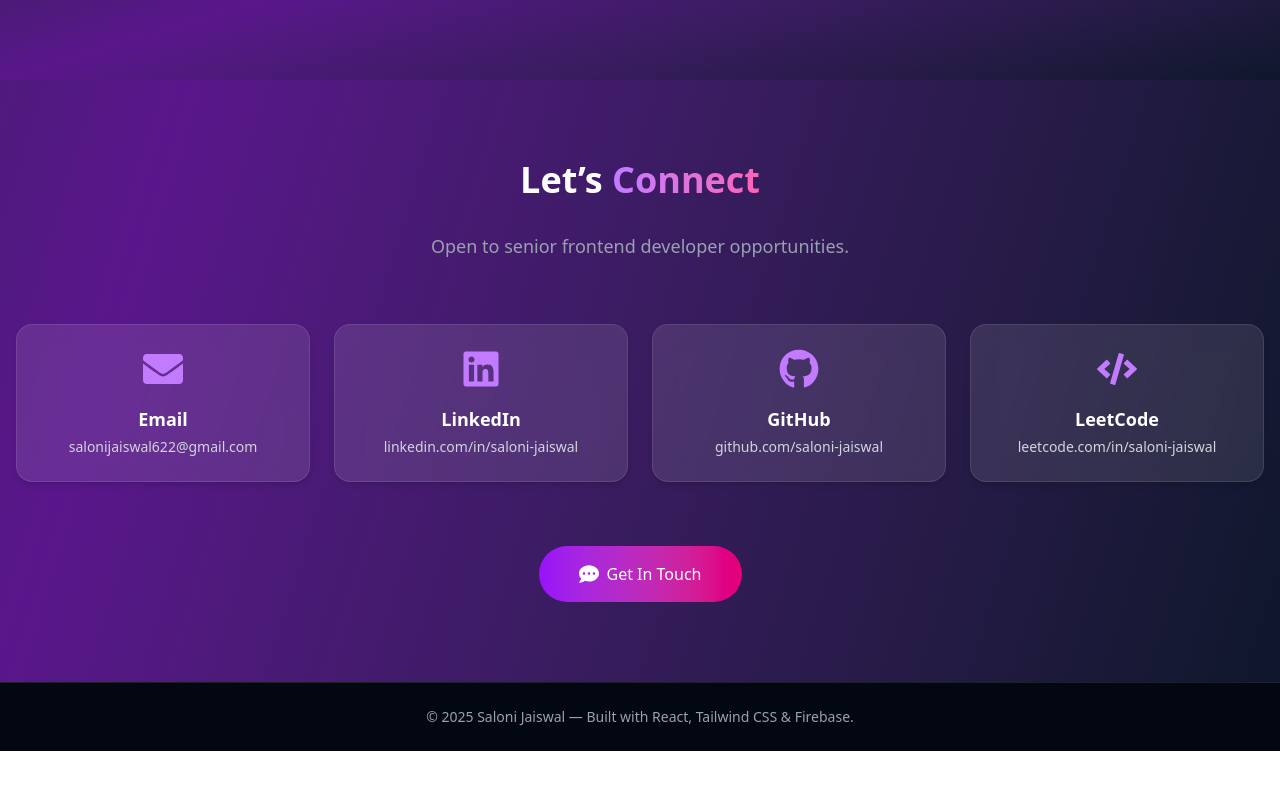
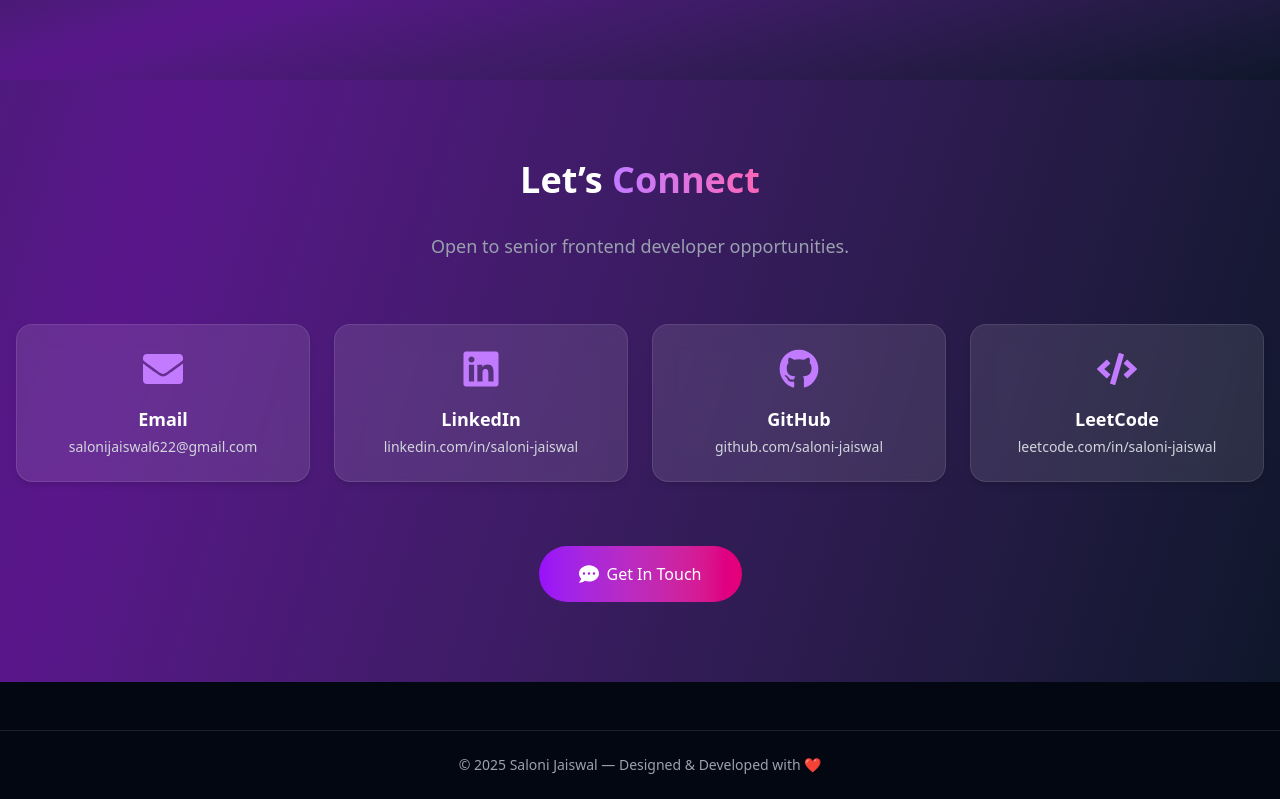
Before and after one commit to s-jaiswal622/Saloni-Portfolio, a React (Vite) app: page / in a window 1280 px wide. Shown: the part 3503-4302 px from the top of the page. Before the commit the page ends 4254 px from the top, so only its background shows below. Built offline with nearby package versions, Linux system fonts and the light colour scheme.

Commit message:
fix: changes in footer

```diff
--- a/src/components/Footer.jsx
+++ b/src/components/Footer.jsx
@@ -1,12 +1,10 @@
 import React from "react";
 
 const Footer = () => {
-
   return (
-    <footer className="text-center text-gray-400 text-sm py-6 border-t border-white/10">
-    © {new Date().getFullYear()} Saloni Jaiswal — Built with React, Tailwind CSS & Firebase.
+    <footer className="text-center text-gray-400 text-sm py-6 border-t border-white/10 mt-12">
+    © {new Date().getFullYear()} Saloni Jaiswal — Designed & Developed with ❤️
   </footer>
-
 
   );
 };
```
